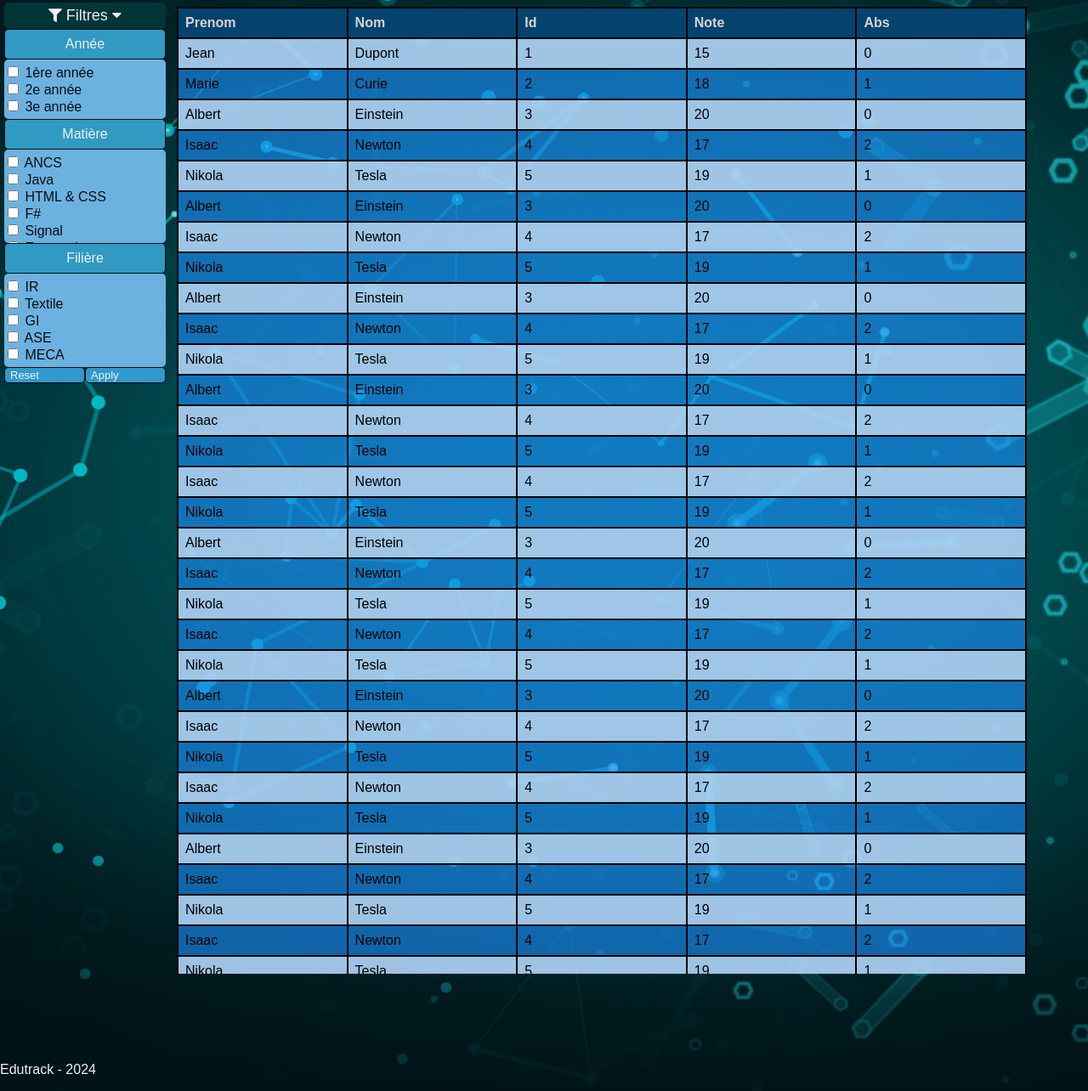
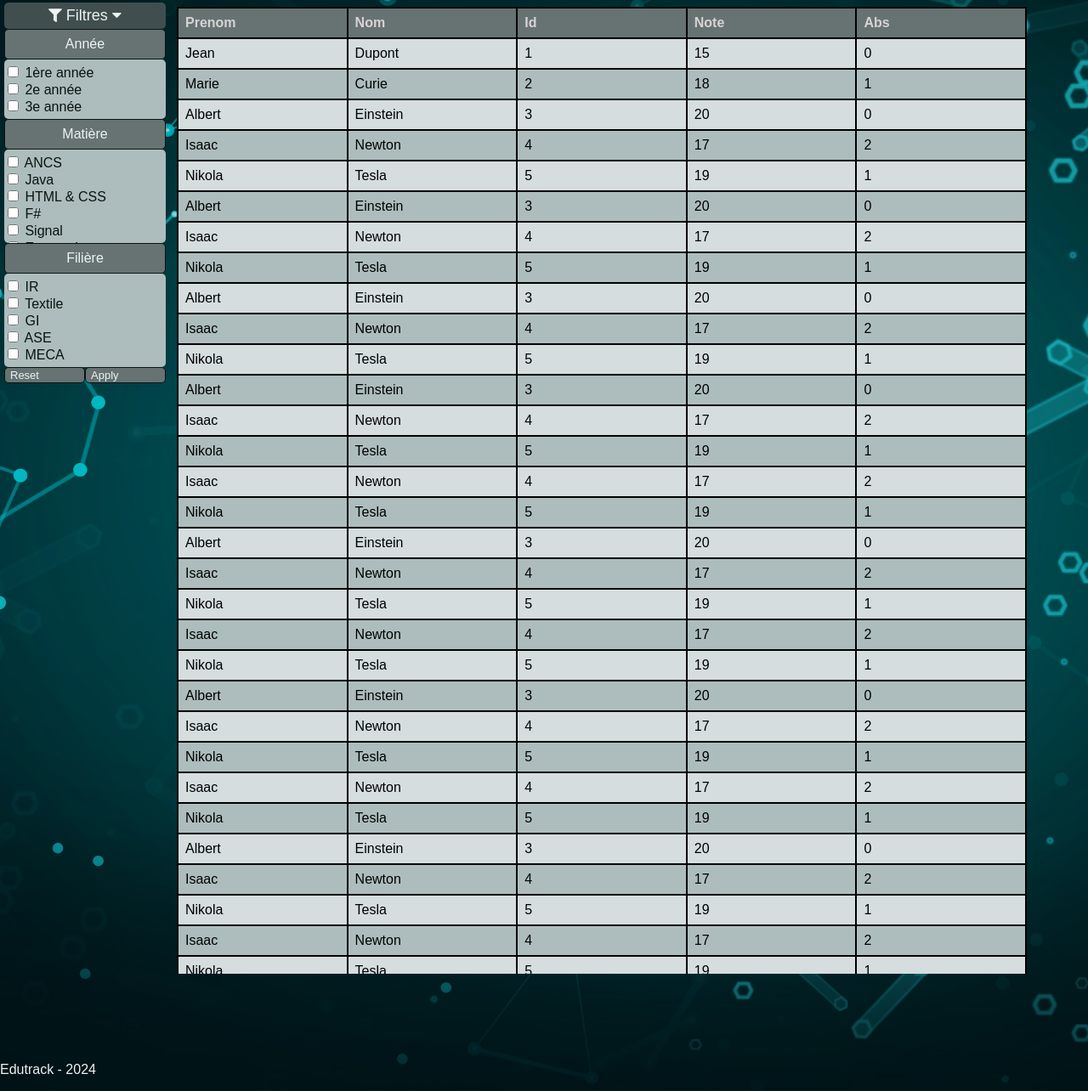
Before and after one commit to Aruuuux/IR1-Projet-Fin-Annee, a Django app: page /user/main/ in a window 1280 px wide. Shown: the part 138-1422 px from the top of the page at 85% size. Run offline with Django 4.2, Linux system fonts and the light colour scheme.

Commit message:
main's form ok

```diff
--- a/Django/projet/user/static/user/basestyle.css
+++ b/Django/projet/user/static/user/basestyle.css
@@ -4,6 +4,7 @@ html, body {
     margin: 0;
     padding: 0;
     font-family: Arial, sans-serif;
+    width:100%;/* Ajoutez cette ligne pour une couleur de fond gris clair */
     background-image: url('./images/login_img.jpg');
     background-position: center;
     background-size: cover;
--- a/Django/projet/user/static/user/mainstyle.css
+++ b/Django/projet/user/static/user/mainstyle.css
@@ -2,7 +2,7 @@
     display: block;
     position: static;
     color : var(--black);
-    background-color: var(--light-main-color);
+    background-color: var(--light-grey);
     min-width: 160px;
     box-shadow: 0px 8px 16px 0px rgba(0,0,0,0.2);
     padding: 5px 0;
@@ -15,7 +15,7 @@
 }
 
 .menu-content label:hover {
-    background-color: var(--vlight-main-color);
+    background-color: var(--vlight-grey);
     border-radius:5px;
 }
 
@@ -86,7 +86,7 @@
     display: block;
 }
 #reset-button, #applied-button {
-    background-color:  #3399cc;
+    background-color:  var(--grey);
     color: var(--white);
     font-size: 13px;
     border: 1px solid var(--black);
@@ -96,7 +96,7 @@
     display: flex;
 }
 #reset-button:hover, #applied-button:hover {
-    background-color:  var(--main-color);
+    background-color:  var(--light-grey);
 
 }
 #button-container {
@@ -109,14 +109,14 @@
     width: 100%;
     border: none;
     cursor: pointer;
-    background-color: var(--darker-main-color);
+    background-color: var(--dark-grey);
     color: var(--white);
     border-radius: 5px;
     padding:5px;
 }
 
 .title-filter {
-    background-color: var(--clair-main-color);
+    background-color: var(--grey);
     color: var(--white);
     padding: 8px;
     font-size: 16px;
@@ -128,12 +128,12 @@
 }
 
 #left-menu button:hover {
-    background-color: #4486b2; /* Changez ceci à la couleur que vous voulez */
+    background-color: var(--light-grey); /* Changez ceci à la couleur que vous voulez */
 }
 .dropdown-content {
     display: none;
     min-width: 100%;
-    box-shadow: 0px 8px 16px 0px #3399cc;
+    box-shadow: 0px 8px 16px 0px var(--black);
     z-index: 1;
     border-radius: 5px;
 }
@@ -147,7 +147,7 @@
 }
 
 .dropdown-content label:hover {
-    background-color: var(--main-color);
+    background-color: var(--grey);
     z-index: 1;
 }
 
@@ -189,7 +189,7 @@
     /*width: calc(100% - 300px);*/
     height: 80vh;
     flex-grow:1;
-    overflow: scroll; /* Force la barre de défilement à être toujours visible */
+    overflow: auto;
     z-index: 0; /* Cela place #tableau en dessous de #left-menu */
 }
 #tableau-wrapper {
@@ -197,7 +197,7 @@
     height: 70vh;
 }
 table {
-    width: 100%;
+    width: calc(100vw - 300px);
     border-collapse: collapse;
     min-width: 1000px;
     min-height: 400px;
@@ -210,7 +210,7 @@ th, td {
 }
 
 th {
-    background-color: #03436e;
+    background-color: var(--grey);
     font-weight: bold;
     position: sticky;
     top:0;
@@ -220,13 +220,13 @@ th {
 }
 
 tr:nth-child(even) {
-    background-color: #1c8ef8a1;
+    background-color: var(--light-grey);
 }
 tr:nth-child(odd) {
-    background-color: #aacef0ef;
+    background-color: var(--vlight-grey);
 }
 tr:hover {
-    background-color: #91daf0e3;
+    background-color: var(--white);
 }
 
 th, td {
--- a/Django/projet/user/static/user/variables.css
+++ b/Django/projet/user/static/user/variables.css
@@ -7,8 +7,10 @@
     --clair-main-color : #319ac3;
     --light-main-color : #6cb2e0;
     --vlight-main-color : rgb(193, 228, 232);
-    --white : rgb(237, 241, 242);
-    --light-gray :#c5c7d1;
-    --grey : rgb(46, 52, 56);
-    --black : rgb(10, 13, 20);
+    --white : rgb(237, 242, 242);
+    --vlight-grey :#d5ddde;
+    --light-grey :#adbdbd;
+    --grey : #667372;
+    --dark-grey : #414e4f;
+    --black : rgb(10, 20, 17);
 }
```
